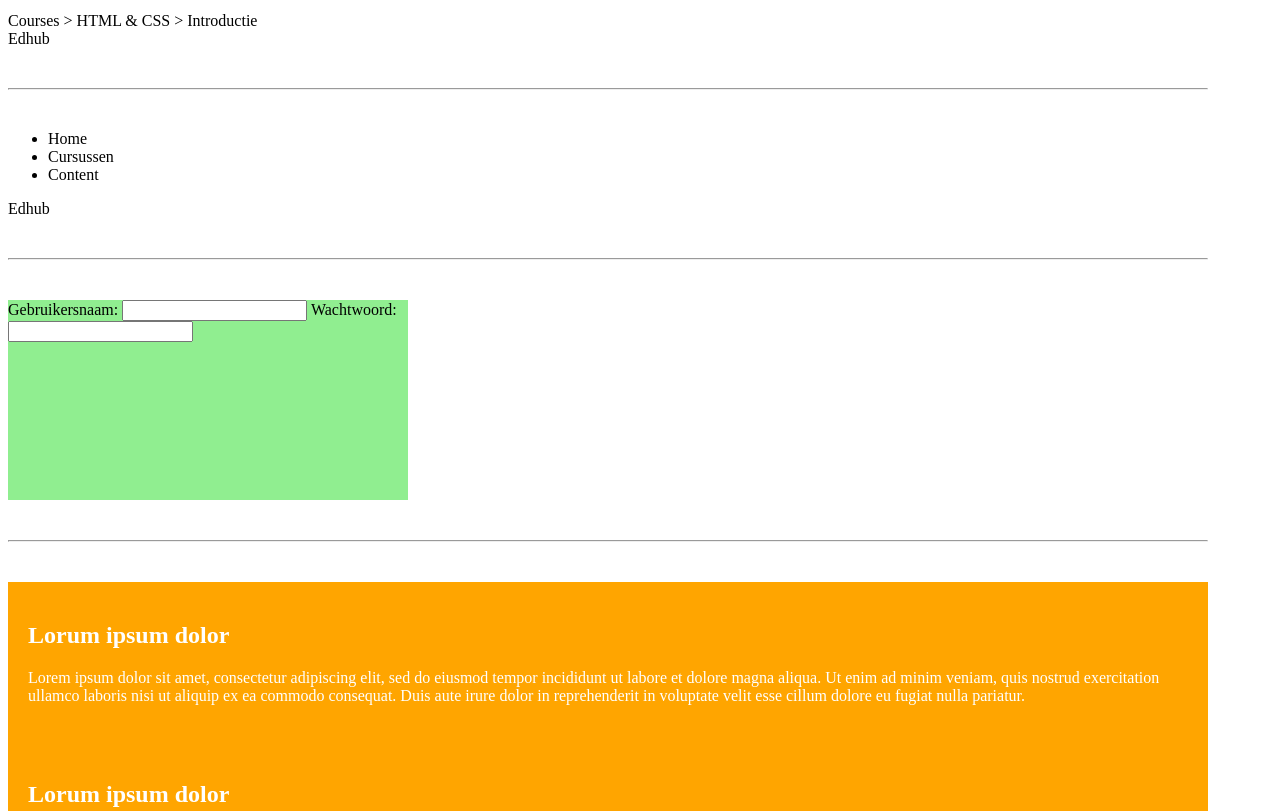
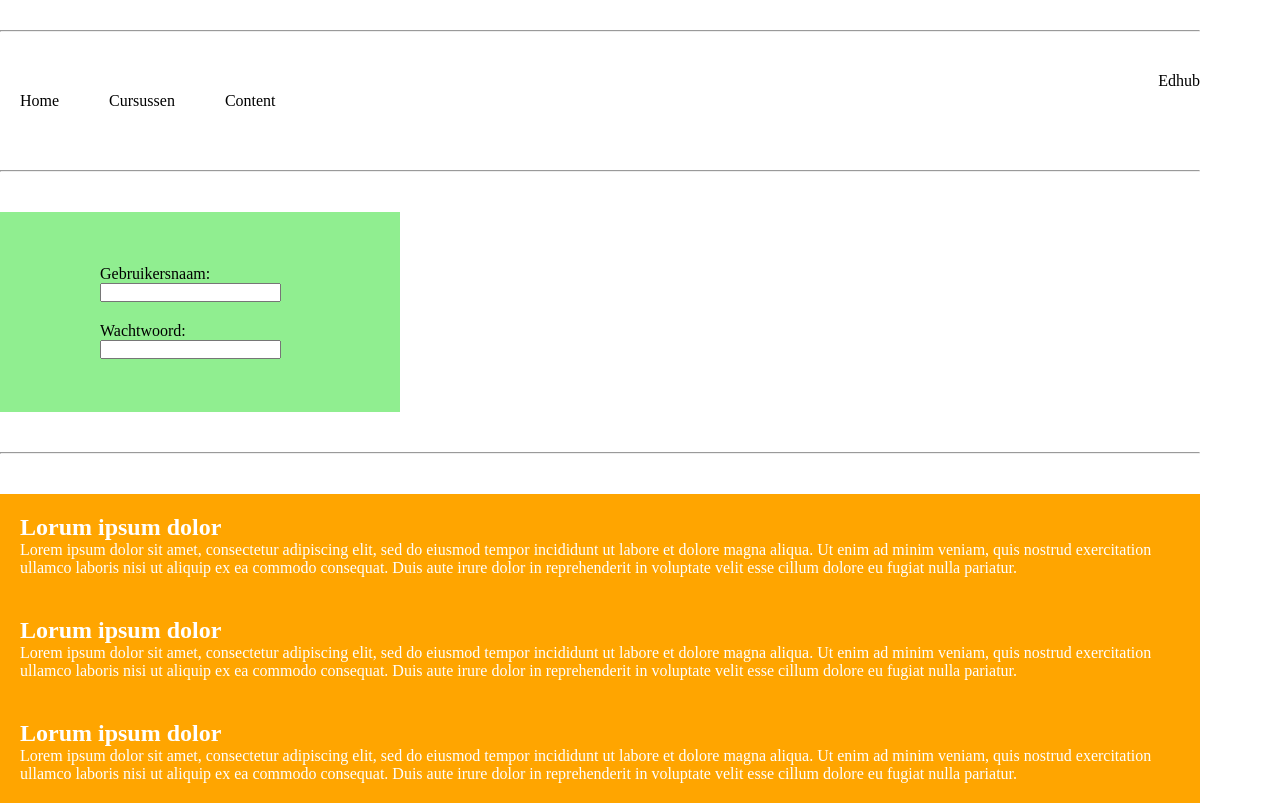
Before and after one commit to Haikotjo/huiswerk, a plain HTML site: page opdracht-1/index.html in a window 1280 px wide. Shown: the part 460-1271 px from the top of the page. Drawn offline with Linux system fonts and the light colour scheme.

Commit message:
t/m opdract 5

```diff
--- a/opdracht-1/index.html
+++ b/opdracht-1/index.html
@@ -22,7 +22,7 @@
             <span>HTML & CSS ></span>
             <span>Introductie</span>
         </div>
-        <div>Edhub</div>
+        <div class="end-row">Edhub</div>
     </div>
 
     <hr />
@@ -30,18 +30,18 @@
     <!--    OPDRACHT 2.3    -->
     <div class="three">
         <ul>
-            <li>Home</li>
-            <li>Cursussen</li>
-            <li>Content</li>
+            <li class="list-item">Home</li>
+            <li class="list-item">Cursussen</li>
+            <li class="list-item">Content</li>
         </ul>
-        <div>Edhub</div>
+        <div class="end-row">Edhub</div>
     </div>
 
     <hr />
 
     <!--    OPDRACHT 2.4    -->
     <div>
-        <form>
+        <form class="login-formm">
             <label for="username">
                 Gebruikersnaam:
                 <input id="username" type="text" name="username"/>
@@ -57,14 +57,14 @@
 
     <!--    OPDRACHT 2.5    -->
     <div class="five">
-        <article>
+        <article class="box-item">
             <h1>Lorum ipsum dolor</h1>
             <p>Lorem ipsum dolor sit amet, consectetur adipiscing elit, sed do eiusmod tempor incididunt ut labore et dolore magna aliqua. Ut enim ad minim veniam, quis nostrud exercitation ullamco laboris nisi ut aliquip ex ea commodo consequat. Duis aute irure dolor in reprehenderit in voluptate velit esse cillum dolore eu fugiat nulla pariatur. </p>
         </article>
-        <article>
+        <article class="box-item">
             <h1>Lorum ipsum dolor</h1>
             <p>Lorem ipsum dolor sit amet, consectetur adipiscing elit, sed do eiusmod tempor incididunt ut labore et dolore magna aliqua. Ut enim ad minim veniam, quis nostrud exercitation ullamco laboris nisi ut aliquip ex ea commodo consequat. Duis aute irure dolor in reprehenderit in voluptate velit esse cillum dolore eu fugiat nulla pariatur. </p>
-        </article>
+        </article class="box-item">
         <article>
             <h1>Lorum ipsum dolor</h1>
             <p>Lorem ipsum dolor sit amet, consectetur adipiscing elit, sed do eiusmod tempor incididunt ut labore et dolore magna aliqua. Ut enim ad minim veniam, quis nostrud exercitation ullamco laboris nisi ut aliquip ex ea commodo consequat. Duis aute irure dolor in reprehenderit in voluptate velit esse cillum dolore eu fugiat nulla pariatur. </p>
--- a/opdracht-1/styles.css
+++ b/opdracht-1/styles.css
@@ -3,3 +3,80 @@
 ========================================================= */
 
 /* Schrijf hier  jouw CSS! */
+
+/*reset*/
+* {
+    margin: 0px;
+    padding: 0px;
+    box-sizing: border-box;
+}
+
+/*opdracht 1*/
+
+.one {
+    display: flex;
+    flex-direction: column;
+    justify-content: flex-end;
+    alignment: center;
+}
+
+/*opdrach 2*/
+
+.two {
+    display: flex;
+    flex-direction: row;
+    flex: fit-content;
+}
+.end-row {
+    flex: 1;
+    display: flex;
+    flex-direction: row-reverse;
+    align-items: flex-start;
+}
+
+/*opdracht 3*/
+
+.three {
+    display: flex;
+    flex-direction: row;
+    flex-wrap: wrap;
+    flex-direction: row;
+}
+.three ul {
+    display: flex;
+    padding 20px;
+    gap: 10px;
+    flex-direction: row;
+}
+
+.list-item {
+    padding: 20px;
+    display: flex;
+    flex-direction: row;
+    justify-content: center;
+    align-items: flex-start;
+}
+
+/*opdracht 4*/
+
+.login-formm {
+    display: flex;
+    flex-direction: column;
+    justify-content: center;
+    align-items: center;
+}
+
+/*opdracht 5*/
+
+    .five {
+        display: flex;
+        flex-direction: row;
+        justify-content: center;
+        flex-wrap: wrap;
+    }
+    .box-item {
+        justify-content: space-between;
+        align-items: center;
+        flex-basis: fit-content;
+    /* op 1uur 40 even verder kijken   */
+    }
```
